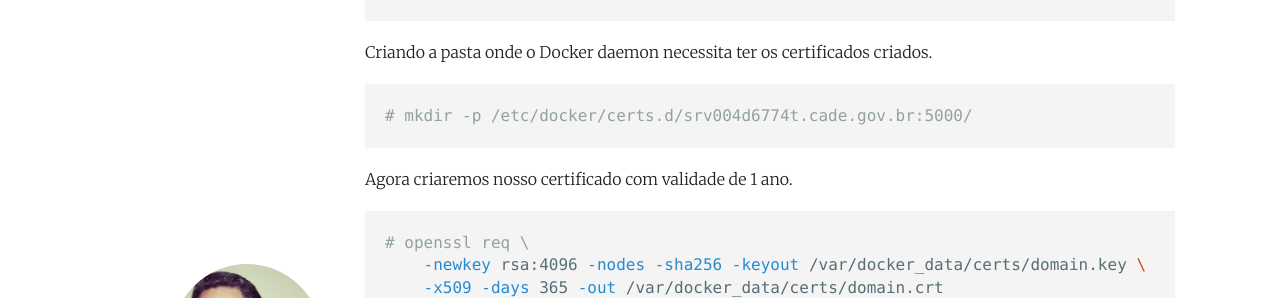
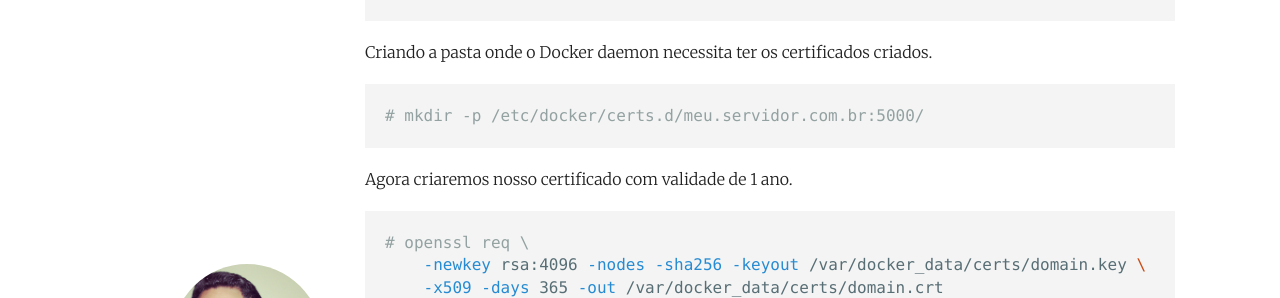
Before and after one commit to wendelanchieta/wendelanchieta.github.io, a Jekyll site: the page built from _posts/2020-05-04-configurando-um-docker-registry-privado.markdown, in a window 1280 px wide and 1400 px high, scrolled down 538 px. Shown: the part 154-452 px from the top of the window. Built offline with Jekyll 4.4.1, drawn with Linux system fonts in a browser that asks for light colours; some of the changed text lies outside the part shown.

Commit message:
Update 2020-05-04-configurando-um-docker-registry-privado.markdown

````diff
--- a/_posts/2020-05-04-configurando-um-docker-registry-privado.markdown
+++ b/_posts/2020-05-04-configurando-um-docker-registry-privado.markdown
@@ -25,7 +25,7 @@ Para começarmos vamos cria a pasta `/var/docker_data/images` que armazenará no
 Criando a pasta onde o Docker daemon necessita ter os certificados criados.
 
 ```bash
-# mkdir -p /etc/docker/certs.d/srv004d6774t.cade.gov.br:5000/
+# mkdir -p /etc/docker/certs.d/meu.servidor.com.br:5000/
 ```
 
 Agora criaremos nosso certificado com validade de 1 ano.
@@ -85,7 +85,7 @@ Criando a pasta de armazenamento das imagens
 # mkdir -p /var/docker_data/images
 ```
 
-Buscando a imagem oficial do ***Docker Registry*** .
+Buscando a imagem oficial do Docker ***Registry*** .
 ```bash
 # docker search registry
 # docker search registry
````
